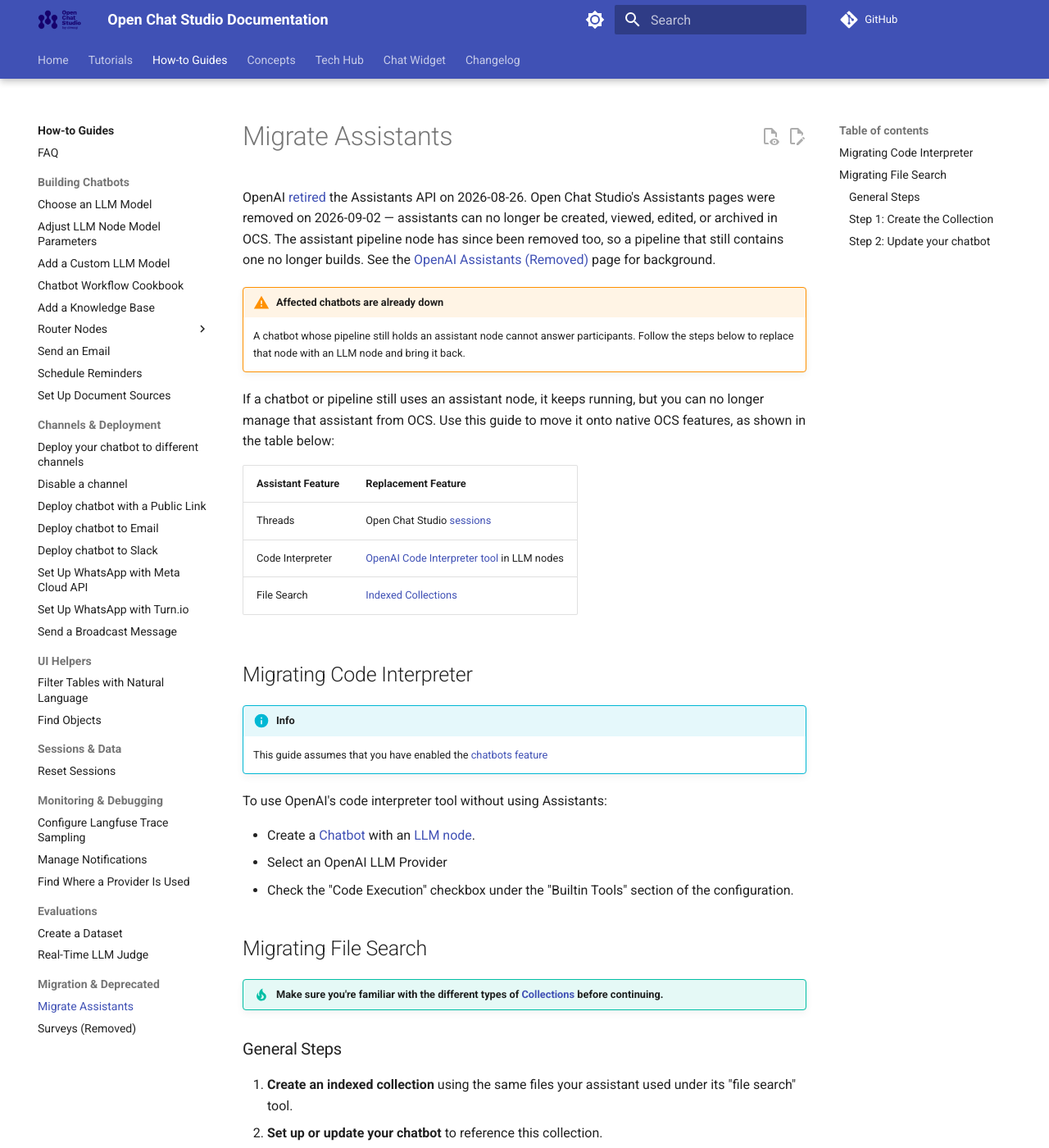
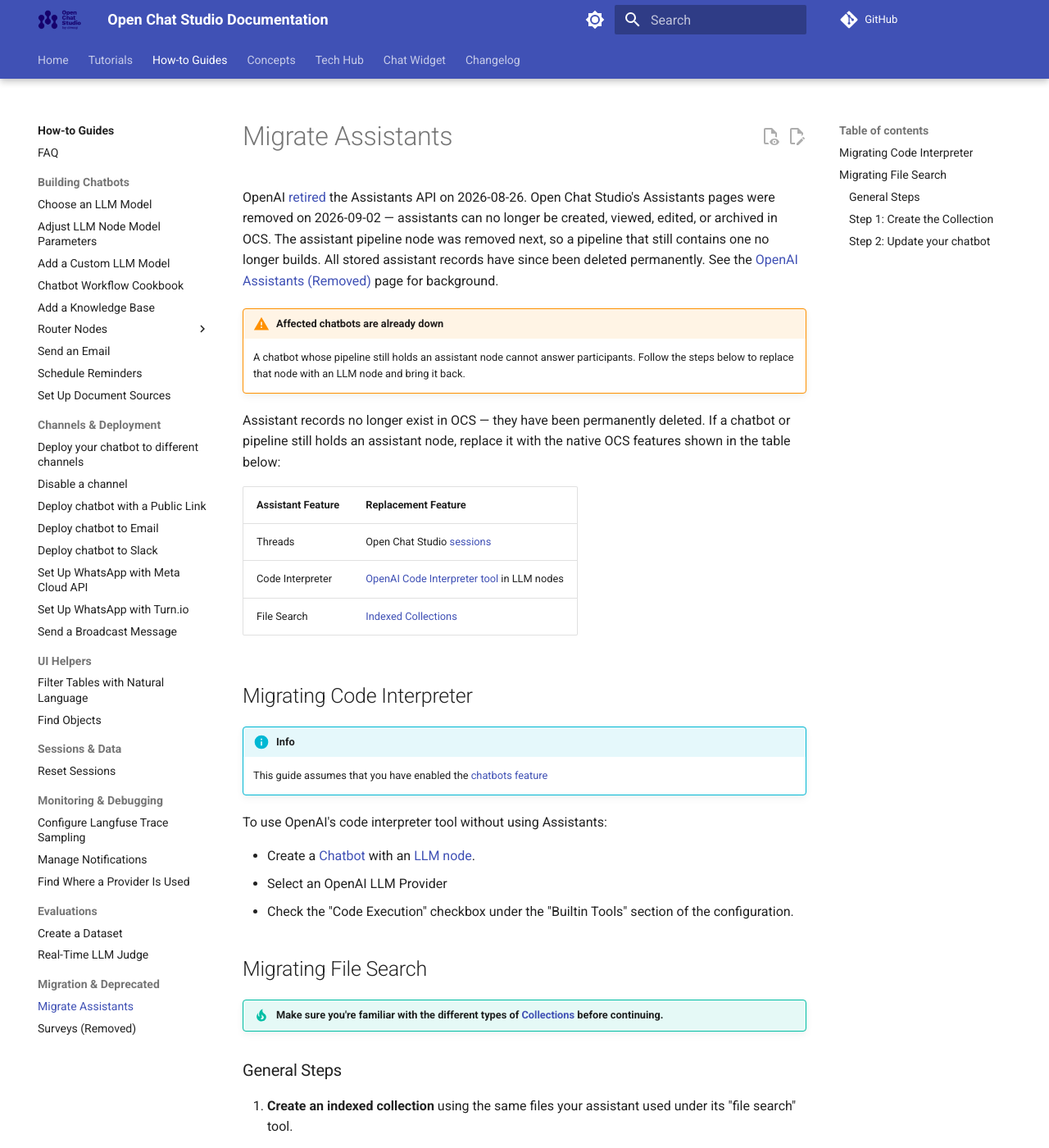
Before and after one commit to dimagi/open-chat-studio-docs, an MkDocs documentation site: the page built from docs/how-to/assistants_migration.md, in a window 1280 px wide and 1400 px high. Shown: the whole window at 82% size. Built offline with MkDocs 1.6.1 and Material for MkDocs 9.7.7, drawn with Linux system fonts in a browser that asks for light colours; a script that is not in the unit is left out; comment, search, counter and statistics services are not loaded; some of the changed text lies outside the part shown.

```diff
--- a/docs/how-to/assistants_migration.md
+++ b/docs/how-to/assistants_migration.md
@@ -6,14 +6,15 @@ title: Migrate Assistants
 
 OpenAI [retired](https://platform.openai.com/docs/deprecations#2025-08-20-assistants-api) the Assistants API on 2026-08-26.
 Open Chat Studio's Assistants pages were removed on 2026-09-02 — assistants can no longer be created, viewed, edited, or archived in OCS.
-The assistant pipeline node has since been removed too, so a pipeline that still contains one no longer builds.
+The assistant pipeline node was removed next, so a pipeline that still contains one no longer builds.
+All stored assistant records have since been deleted permanently.
 See the [OpenAI Assistants (Removed)](../concepts/assistants.md) page for background.
 
 !!! warning "Affected chatbots are already down"
     A chatbot whose pipeline still holds an assistant node cannot answer participants. Follow the steps below to replace that node with an LLM node and bring it back.
 
-If a chatbot or pipeline still uses an assistant node, it keeps running, but you can no longer manage that assistant from OCS.
-Use this guide to move it onto native OCS features, as shown in the table below:
+Assistant records no longer exist in OCS — they have been permanently deleted.
+If a chatbot or pipeline still holds an assistant node, replace it with the native OCS features shown in the table below:
 
 | Assistant Feature | Replacement Feature                                                                             |
 |-------------------|-------------------------------------------------------------------------------------------------|
@@ -44,7 +45,7 @@ To use OpenAI's code interpreter tool without using Assistants:
 
 ### Step 1: Create the Collection
 
-Create the collection manually — there's no automated import from an assistant, since assistants are no longer visible in OCS.
+Create the collection manually — there's no automated import from an assistant, since assistant records no longer exist in OCS.
 
 - Click on the **"Collections"** tab in the sidebar and click **"Add new"**.
 - Choose **[Indexed Collection][collections]** and give it a name.
```
Also changed, not shown: docs/changelog.md (+4 -0 lines), docs/concepts/assistants.md (+3 -4 lines), docs/tech-hub/python_node.md (+4 -1 lines).
